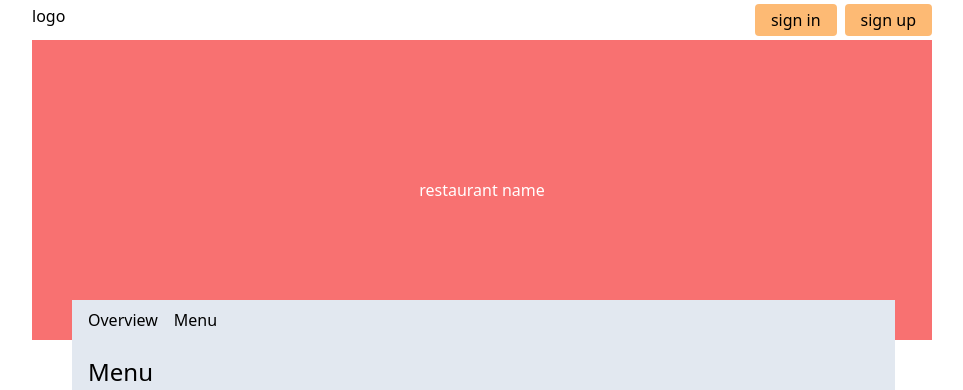
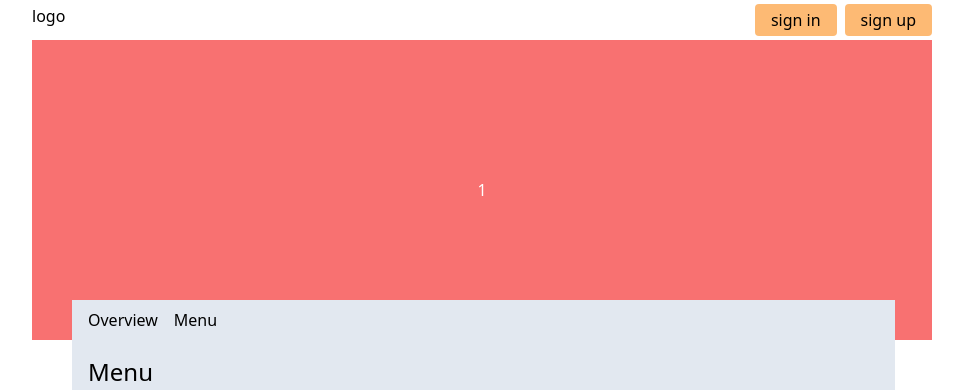
Before and after one commit to ftmhabt/find-a-table, a Next.js app: page /restaurant/1/menu in a window 1280 px wide. Shown: the top 390 px of the page, without its empty margins (158-1121 px from the left). Built offline with nearby package versions, Linux system fonts and the light colour scheme.

Commit message:
Move hero back to layout

```diff
--- a/app/restaurant/[slug]/layout.tsx
+++ b/app/restaurant/[slug]/layout.tsx
@@ -1,17 +1,22 @@
 import React from "react";
 import Hero from "../../ui/general/hero";
-import { Metadata } from 'next'
+import { Metadata } from "next";
 
 export const metadata: Metadata = {
-  title: 'restaurant'
-}
+  title: "restaurant",
+};
 export default function RestaurantLayout({
   children,
+  params,
 }: {
   children: React.ReactNode;
+  params: { slug: string };
 }) {
   return (
     <>
+      <Hero heightClass="h-[300px]">
+        <h1>{params.slug}</h1>
+      </Hero>
       {children}
     </>
   );
--- a/app/restaurant/[slug]/menu/page.tsx
+++ b/app/restaurant/[slug]/menu/page.tsx
@@ -4,9 +4,6 @@ import MenuCard from "../../../ui/restaurant/menu-card";
 export default function restaurantMenu() {
   return (
     <div>
-      <Hero heightClass="h-[300px]">
-        <h1>restaurant name</h1>
-      </Hero>
       <MenuCard/>
     </div>
   );
--- a/app/restaurant/[slug]/page.tsx
+++ b/app/restaurant/[slug]/page.tsx
@@ -43,9 +43,6 @@ export default async function restaurantDatails({
   const resaurant = await fetchRestaurantBySlug(params.slug);
   return (
     <div>
-    <Hero heightClass="h-[300px]">
-      <h1>{resaurant.name}</h1>
-    </Hero>
       <RestaurantDetailsCard
         description={resaurant.description}
         photos={resaurant.images.map((image) => image)}
```
